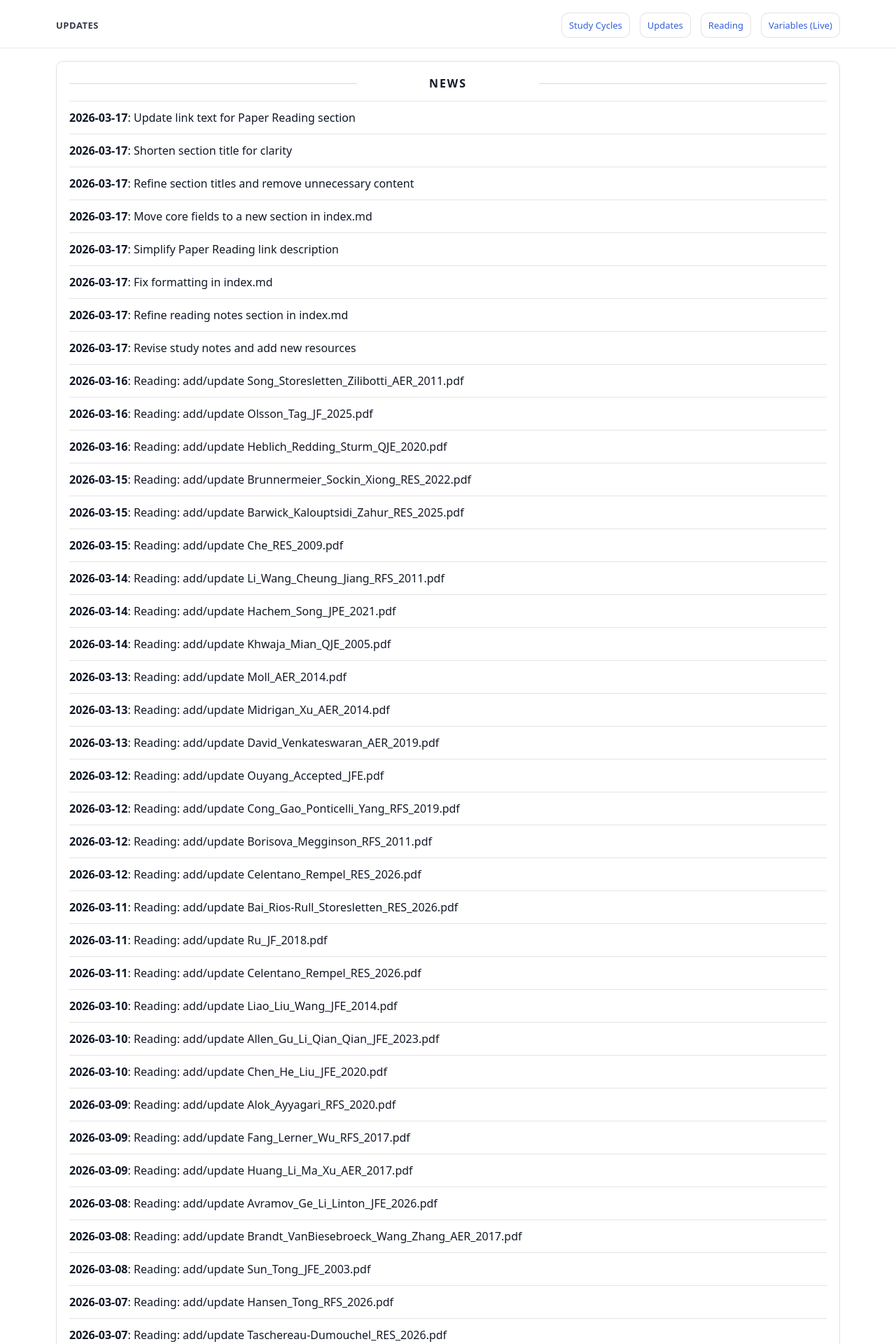
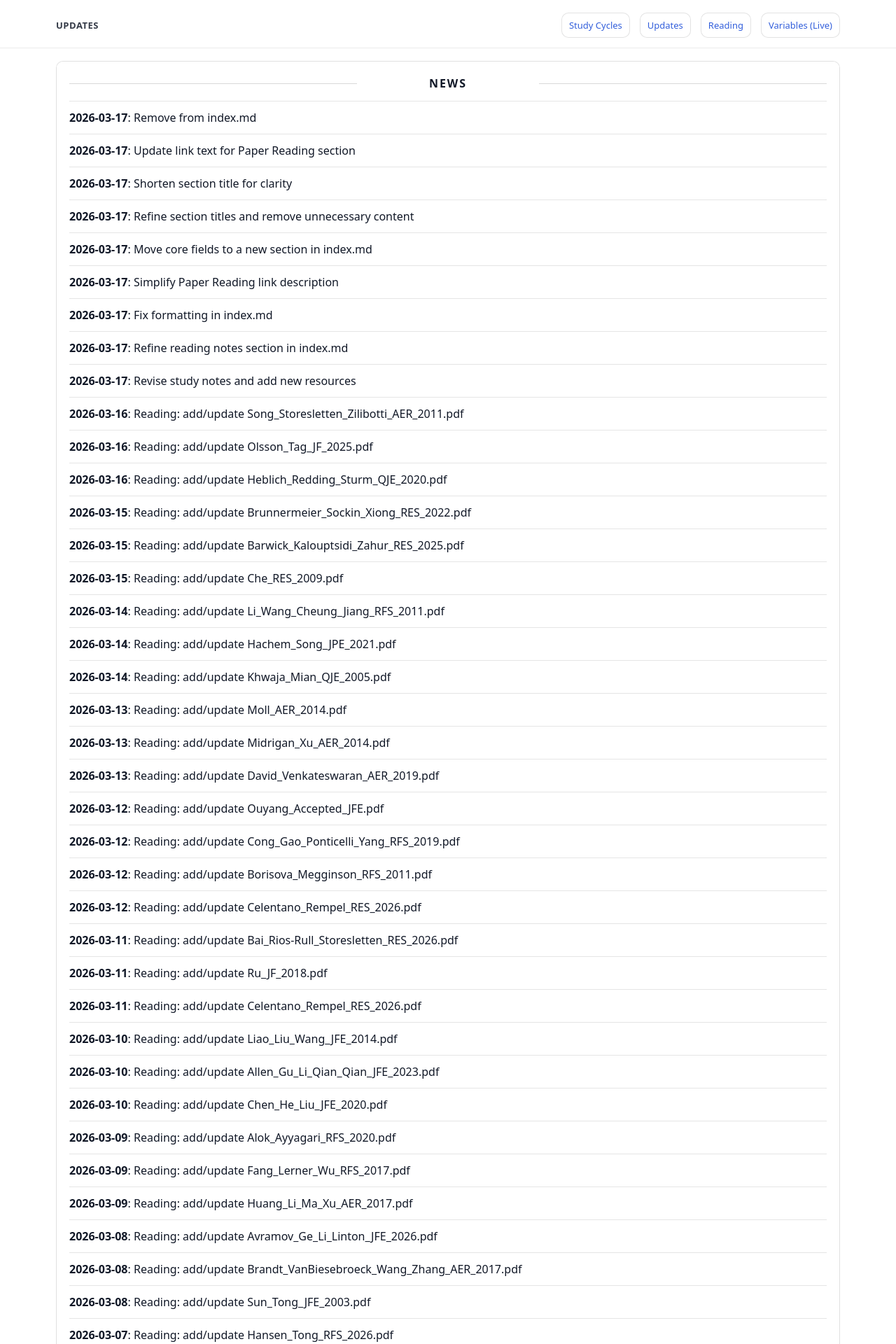
Before and after one commit to yaxinzn/study-archive, a Jekyll site: the page built from updates/index.md, in a window 1280 px wide. Shown: the top 1920 px of the page at 70% size. Built offline with Jekyll 4.4.1, drawn with Linux system fonts in a browser that asks for light colours; some of the changed text lies outside the part shown.

Commit message:
chore: update NEWS feed

```diff
--- a/_data/news.yml
+++ b/_data/news.yml
@@ -1,4 +1,7 @@
 # Auto-generated update history (sorted newest -> oldest). Do not edit manually.
+- ts: "1773742956"
+  date: "2026-03-17"
+  title: "Remove from index.md"
 - ts: "1773742701"
   date: "2026-03-17"
   title: "Update link text for Paper Reading section"
```
